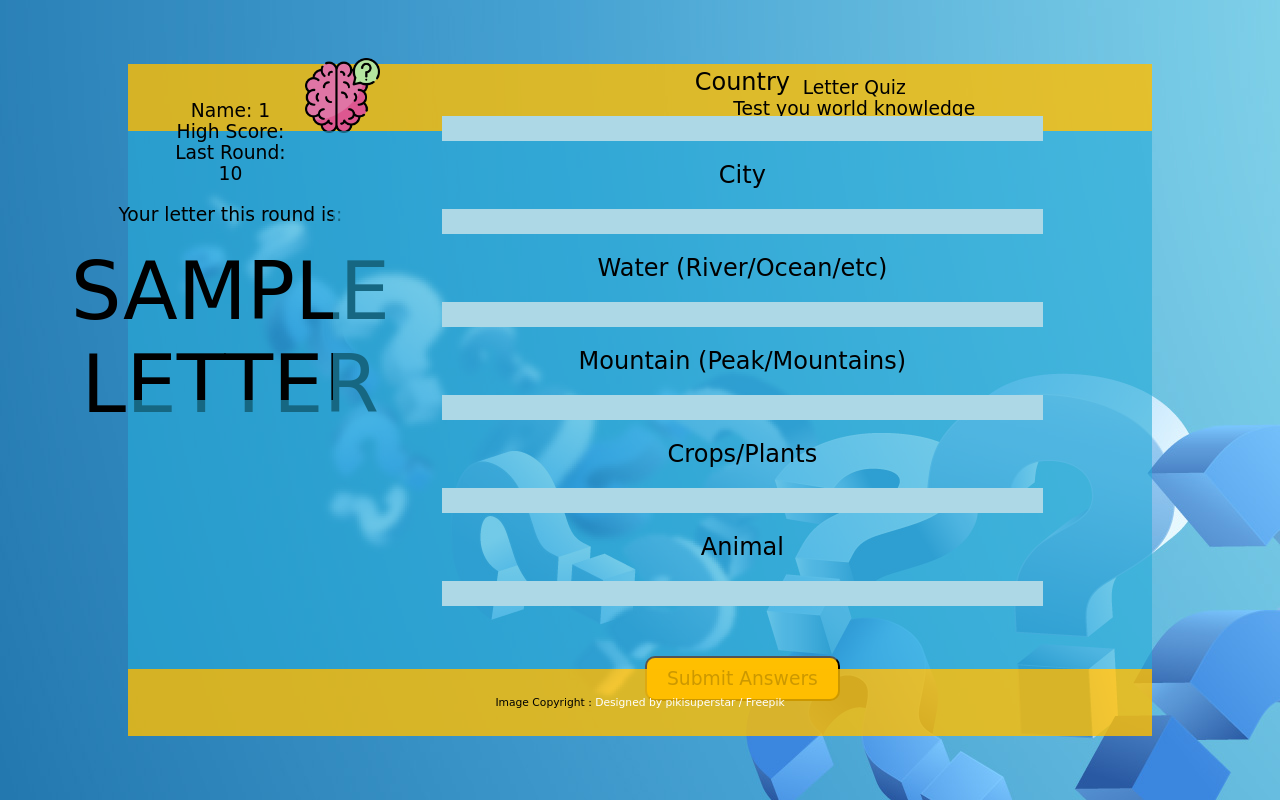
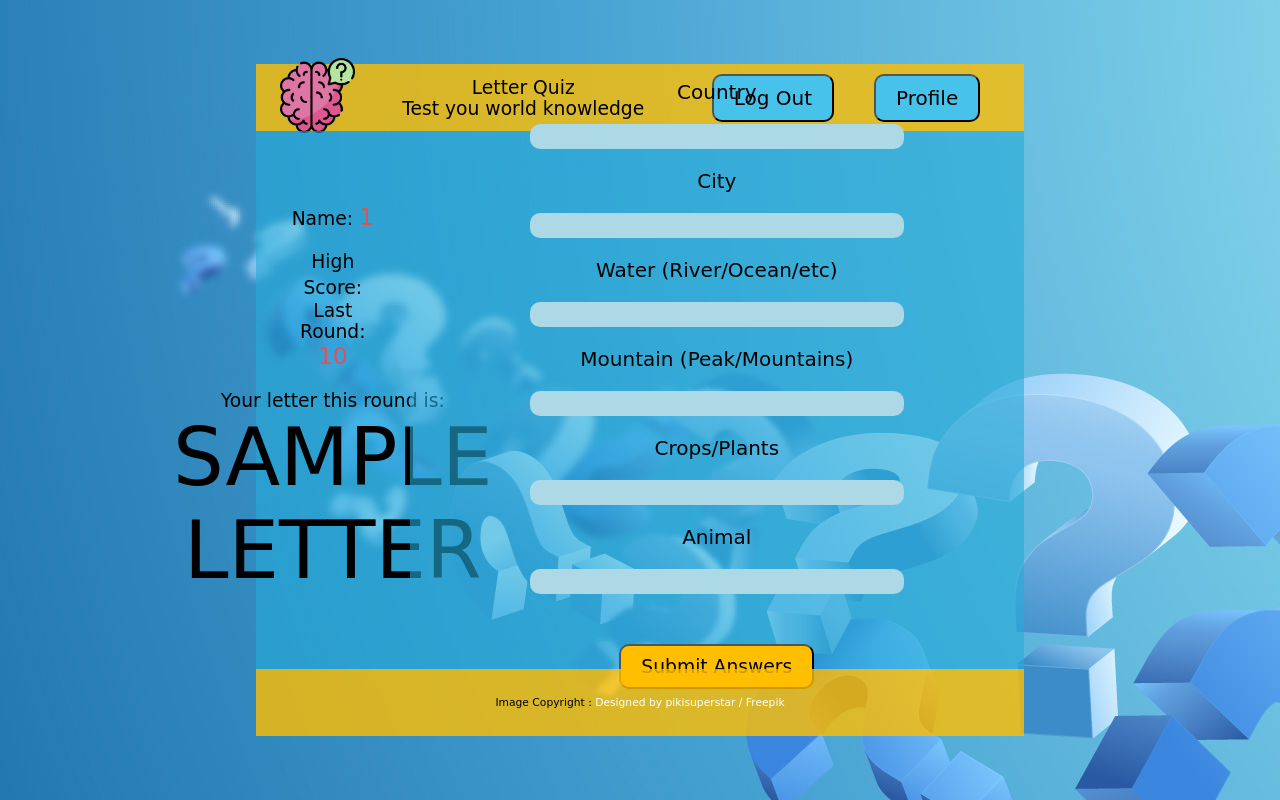
Before and after one commit to 2busynexus/letterquiz, a Flask app: template templates/game.html in a window 1280 px wide. Run offline with Flask 3, Linux system fonts and the light colour scheme; the visitor is signed in with stand-in values (Sample User, id 1); the template is opened without the code that fills it: values that come from a table or form of the project are taken from there, most other values are stand-ins (such as "Sample title", 1, 10 or a date in 2020); some web fonts are replaced.

Commit message:
css improved and moved elements around in html

```diff
--- a/static/css/style.css
+++ b/static/css/style.css
@@ -36,7 +36,8 @@ footer a {
 
 button,
 input[type="submit"],
-.content a {
+.content a,
+nav ul li {
     margin: 30px auto;
     padding: 10px 20px;
     font-size: 1em;
@@ -52,7 +53,8 @@ input[type="submit"],
 
 button:hover,
 input[type="submit"]:hover,
-.content a:hover {
+.content a:hover,
+nav ul li:hover {
     background-color: hsl(45, 100%, 90%);
 }
 .container {
@@ -63,7 +65,7 @@ input[type="submit"]:hover,
     grid-template:
     "title title"
     "info main"
-    "leaderboard main"
+    "info main"        /* "leaderboard main" */
     "footer footer";
     grid-template-rows:    10% 40% 40% 10%;
     grid-template-columns: 20% 80%;
@@ -109,19 +111,17 @@ section {
     background-color: hsla(195, 70%, 50%, 0.6);
     grid-area: info;
     color: black;
+    gap: 20px;
 }
 
-.info div {
-    margin: 10px;
+.user-display {
+    font-size: 1.25em;
+    color: hsl(0, 70%, 60%);
+    text-transform: uppercase;
 }
 
-.info div h1{
-    margin-top: 20px;
+#letter {
     font-size: 5em;
-}
-
-.info div h2 {
-    font-size: 3em;
 }
 
 .leaderboard {
@@ -134,71 +134,103 @@ main {
     background-color: hsla(195, 70%, 50%, 0.6);
     display: flex;
     justify-content: center;
+    height: 100%;
 }
 
 .content {
     display: flex;
+}
+
+.log-sign {
+    display: flex;
     flex-direction: column;
+    justify-content: center;
     align-items: center;
-    justify-content: center;
-    gap: 25px;
+}
+
+.main-game {
+    display: flex;
+    flex-direction: row;
+    gap: 1em;
+    align-items: center;
 }
 
 form {
     display: flex;
     flex-direction: column;
     align-items: center;
+    justify-content: space-between;
 }
 
 form input {
     margin: 20px 0;
-    padding: 0 50%;
+    padding: 0 50px;
 }
 
-/*
 form label {
-    font-size: 1.17em;
-}
-*/
-
-.main-game {
-    display: flex;
-    flex-direction: row;
-    gap: 1em;
-
-    align-items: center;
+    font-size: 1.25em;
 }
 
-.main-game div {
-    display: flex;
-    flex-direction: column;
-    text-align: center;
-}
 
 input {
     font-size: 22px;
     border: 0;
+    border-radius: 10px;
     background-color: lightblue;
     text-align: center;
 }
 
-.answer {
-    background-color: aqua;
+nav {
+    display: flex;
 }
 
-.score {
-    display: inline-block;
-    background-color: brown;
+nav ul {
+    list-style: none;
+    display: flex;
+}
+
+nav ul li {
+    font-size: 1.25em;
+    margin: 0 20px;
+    background-color: hsl(195, 80%, 60%);
+}
+
+nav ul li:hover {
+    background-color: hsl(195, 80%, 40%);
 }
 
 .profile {
     display: flex;
     flex-direction: column;
+    height: 100%;
+    justify-content: center;
+    text-align: center;
+}
+
+.profile form {
+    display: flex;
+    flex-direction: column;
     align-items: center;
 }
 
+.profile form input {
+    margin: 20px 0;
+    padding: 0 50px;
+}
+
+input label {
+    background-color: red;
+}
+
+hr {
+    border: 0;
+    height: 2px;
+    background-image:
+    linear-gradient(to right, hsla(45, 100%, 60%, 0.25), hsla(45, 100%, 50%, 1), hsla(45, 100%, 60%, 0.25));
+}
+
 #startGame {
-    margin-bottom: 2em;
+    margin-bottom: 1em;
 }
 
 #changeEmail, #changePass {
@@ -231,9 +263,3 @@ footer {
     justify-content: center;
     font-weight: 300;
 }
-
-@media screen and (max-width: 1920px) and (min-width: 769px) {
-    .container {
-        width: 90%;
-    }
-}
--- a/templates/base.html
+++ b/templates/base.html
@@ -11,31 +11,54 @@
     <div class="container">
         <header>
             <div class="logo">
-                <a href="."><img src="{{ url_for('static', filename = 'img/logo.png')}}" alt="logo"></a>
+                <img src="{{ url_for('static', filename = 'img/logo.png')}}" alt="logo">
             </div>
             <div class="title">
                 <h3>Letter Quiz</h1>
                 <h3>Test you world knowledge</h3>
             </div>
+            <nav>
+                <ul>
+                    {% if session["user"] %}
+                    <li><a href=".">Log Out</a></li>
+                    <li><a href="">Profile</a></li>
+                    {% endif %}
+                </ul>
+            </nav>
         </header>
 
         <section class="info">
+            {% if session["user"] %}
+
             <div>
                 <h3>Name:
                     {% if session["user"] %}
-                    {{session["user"]}}
+                    <span class="user-display">{{session["user"]}}</span>
                     {% endif %}
                 </h3>
+            </div>
+            <div>
                 <h3>High Score: {% if session["user"] %}
-                    {{session["profile"][0][4]}}
+                    <span class="user-display">{{session["profile"][0][4]}}</span>
                     {% endif %}
                 </h3>
-                <h3>Last Round: {{ score }}</h3>
+                <h3>Last Round: <span class="user-display">{{ score }}</span></h3>
             </div>
-            <div>
-                <h3>Your letter this round is:</h3>
-                <h1>{{ letter | upper}}</h1>
-            </div>
+                {% if true %}
+                <div>
+                    <h3>Your letter this round is:</h3>
+                    <span id="letter">{{ letter | upper}}</span>
+                </div>
+                {% endif %}
+
+            {% else %}
+
+                <div>
+                    <h1>Welcome to the Letter Quiz</h3>
+                </div>
+
+            {% endif %}
+
             <!--
             <div>
                 <h3>Time left:</h3>
@@ -44,18 +67,23 @@
         -->
         </section>
 
+         <!--
         <section class="leaderboard">
-             <!--
+
             <button id="endGame" onclick="endGame()">End Game</button>
             <h4>You think something is missing from the database?</h4>
             <button onclick="report()">Click to send addition</button>
-            -->
+
         </section>
+        -->
 
         <main>
 
-            {% block content %} {% endblock %}
+            <div class="content">
 
+                {% block content %} {% endblock %}
+
+            </div>
 
         </main>
 
--- a/templates/check.html
+++ b/templates/check.html
@@ -2,7 +2,7 @@
 
 {% block content %}
 
-<div class="content">
+<div class="log-sign">
 
     <h2>Last round's score : {{points}}</h2>
     <br>
--- a/templates/game.html
+++ b/templates/game.html
@@ -2,29 +2,29 @@
 
 {% block content %}
 
-<div class="content">
+
+
+<!--      <button>Generate letter</button> -->
     <div class="main-game">
-  <!--      <button>Generate letter</button> -->
-        <div>
         <form method="POST">
         {{ form.hidden_tag() }}
 
-                    <h2>{{ form.countryPick.label }}</h2>
+                {{ form.countryPick.label }}
                 {{ form.countryPick() }}
 
-                    <h2>{{ form.cityPick.label }}</h2>
+                {{ form.cityPick.label }}
                 {{ form.cityPick() }}
 
-                    <h2>{{ form.waterPick.label }}</h2>
+                {{ form.waterPick.label }}
                 {{ form.waterPick() }}
 
-                    <h2>{{ form.mountainPick.label }}</h2>
+                {{ form.mountainPick.label }}
                 {{ form.mountainPick() }}
 
-                    <h2>{{ form.cropPick.label }}</h2>
+                {{ form.cropPick.label }}
                 {{ form.cropPick() }}
 
-                    <h2>{{ form.animalPick.label }}</h2>
+                {{ form.animalPick.label }}
                 {{ form.animalPick() }}
 
 
@@ -33,9 +33,8 @@
         </form>
 
     </div>
-    </div>
 
-</div>
+
 
 <!--
 
--- a/templates/index.html
+++ b/templates/index.html
@@ -2,7 +2,7 @@
 
 {% block content %}
 
-<div class="content">
+<div class="log-sign">
 
 
     <a href="{{ url_for('login') }}">Login</a>
--- a/templates/signup.html
+++ b/templates/signup.html
@@ -1,7 +1,7 @@
 {% extends "base.html" %}
 
 {% block content %}
-<div class="content">
+<div class="log-sign">
 
     <form method="POST" onsubmit="startGame()" action="">
         {{ form.hidden_tag() }}
@@ -18,8 +18,10 @@
         {{ form.confirmPassword()}}
 
         {{ form.submit()}}
+        <h3>{{ error }}</h3>
     </form>
-   <h3>{{ error }}</h3>
+
+   <a href=".">Back to Main Page</a></li>
 </div>
 
 {% endblock %}
```
Also changed, not shown: templates/login.html (+5 -2 lines), templates/profile.html (+8 -4 lines). Lines whose indentation alone changed are shown as unchanged.
